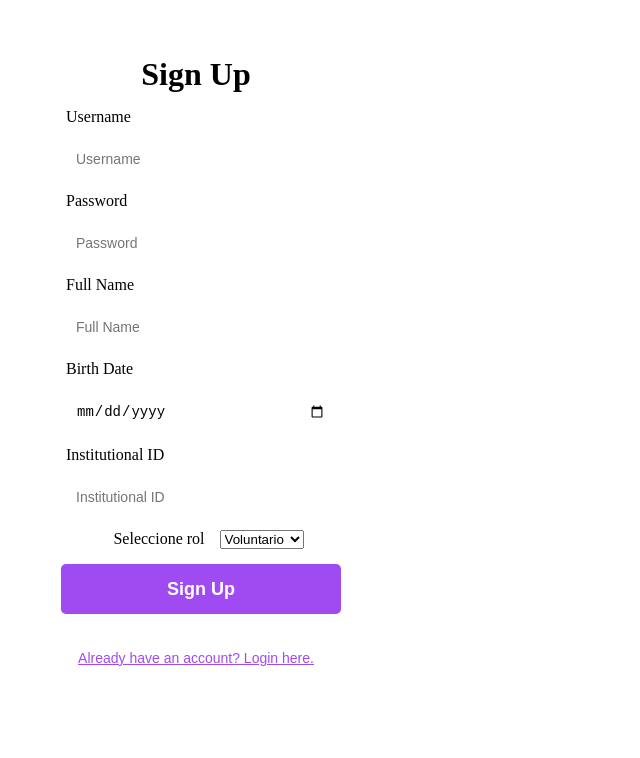
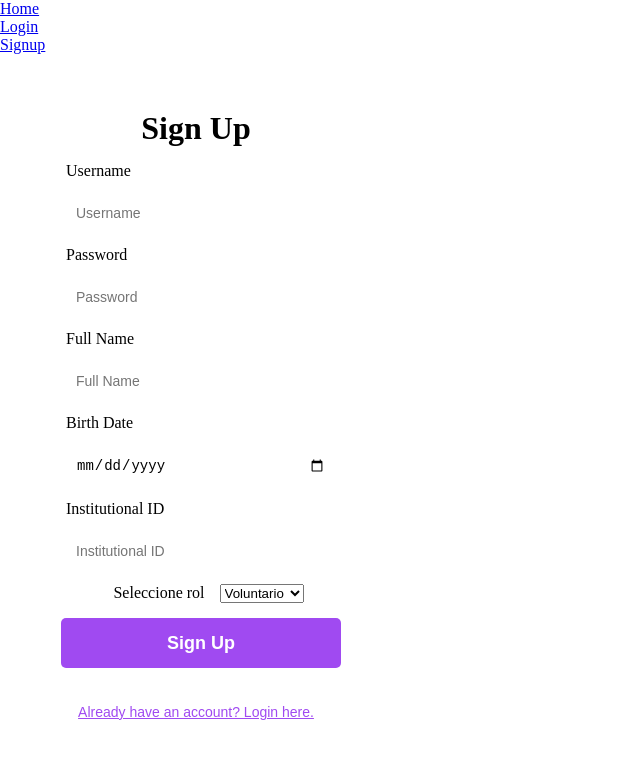
Before and after one commit to Nesticojavier/calendar-manager, a React (Vite) app in the folder client/: page /signup in a window 1280 px wide. Shown: the top 758 px of the page, without its empty margins (0-640 px from the left). Built offline with nearby package versions, Linux system fonts and the light colour scheme.

Commit message:
added NavBar

```diff
--- a/client/src/App.jsx
+++ b/client/src/App.jsx
@@ -1,9 +1,10 @@
 import React, { useState, useEffect } from "react";
+import { BrowserRouter, Route, Routes, Link } from "react-router-dom";
 import "./App.css";
 import Signup from "./Components/signup";
 import Login from "./Components/login";
 import Dashboard from "./Components/dashboard";
-import { BrowserRouter, Route, Routes, Link } from "react-router-dom";
+import Navbar from "./Components/Navbar";
 
 function App() {
   // Se crea un estado para saber qué formulario se está mostrando
@@ -17,6 +18,7 @@ function App() {
   return (
 
     <BrowserRouter>
+      <Navbar/>
       <Routes>
         <Route path="/" element={<h1>Welcome to Calendar Manager for volunter Work</h1>} />
         <Route path="/login" element={<Login/>} />
--- a/client/src/Components/Navbar.jsx
+++ b/client/src/Components/Navbar.jsx
@@ -0,0 +1,38 @@
+import React from 'react'
+import Cookies from 'js-cookie';
+import { NavLink } from 'react-router-dom'
+
+export default function Navbar() {
+  return (
+    <nav>
+        <ul>
+            <li>
+                <NavLink to="/" className={({ isActive }) => (isActive ? "active" : "")}>
+                    Home
+                </NavLink>
+            </li>
+            <li>
+                <NavLink to="/login" className={({ isActive }) => (isActive ? "active" : "")}>
+                    Login
+                </NavLink>
+            </li>
+            <li>
+                <NavLink to="/signup" className={({ isActive }) => (isActive ? "active" : "")}>
+                    Signup
+                </NavLink>
+            </li>
+                {
+                Cookies.get('token')
+                ?
+                <li>
+                    <NavLink>
+                        Logout
+                    </NavLink>
+                </li>
+                :
+                null
+                }
+        </ul>
+    </nav>
+  )
+}
--- a/client/src/Components/signup.jsx
+++ b/client/src/Components/signup.jsx
@@ -1,12 +1,17 @@
 import React, { useState } from "react";
 import axios from 'axios';
 import swal from "sweetalert";
+import Cookies from 'js-cookie';
 import { useNavigate, Navigate } from "react-router-dom";
 
 
 const Signup = () => {
+
+    if (Cookies.get('token')) {
+        return <Navigate to={"/dashboard"} replace />;
+    }
+
     const navigate = useNavigate()
-
     // Se crea un estado para los valores de los inputs del formulario
     // Se guarda en un objeto con los valores iniciales vacíos
     const [values, setValues] = useState({
```
